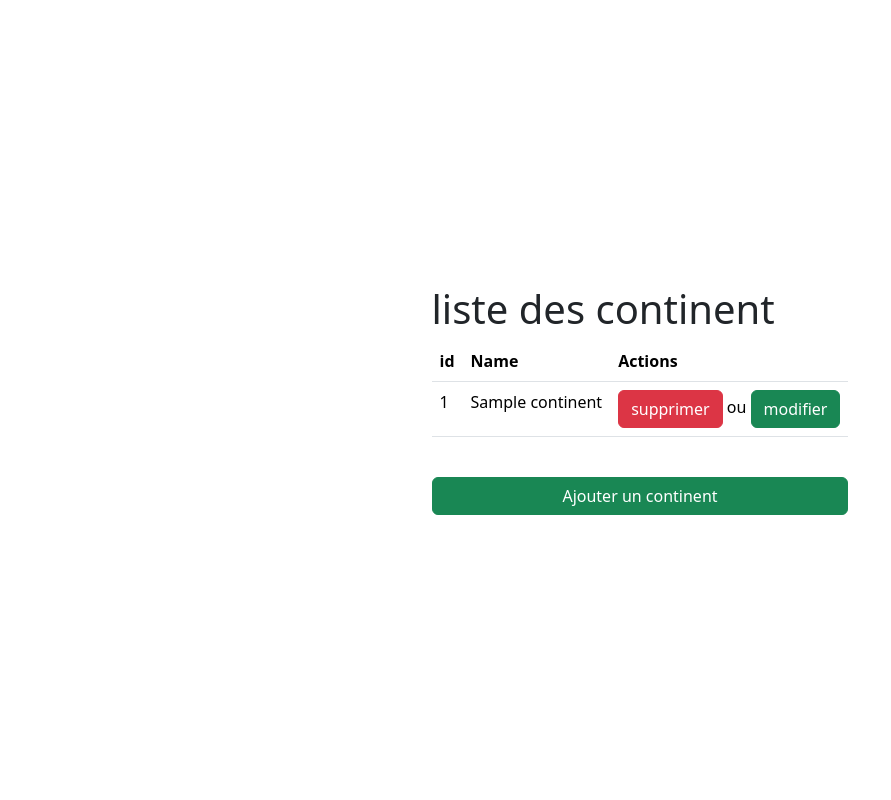
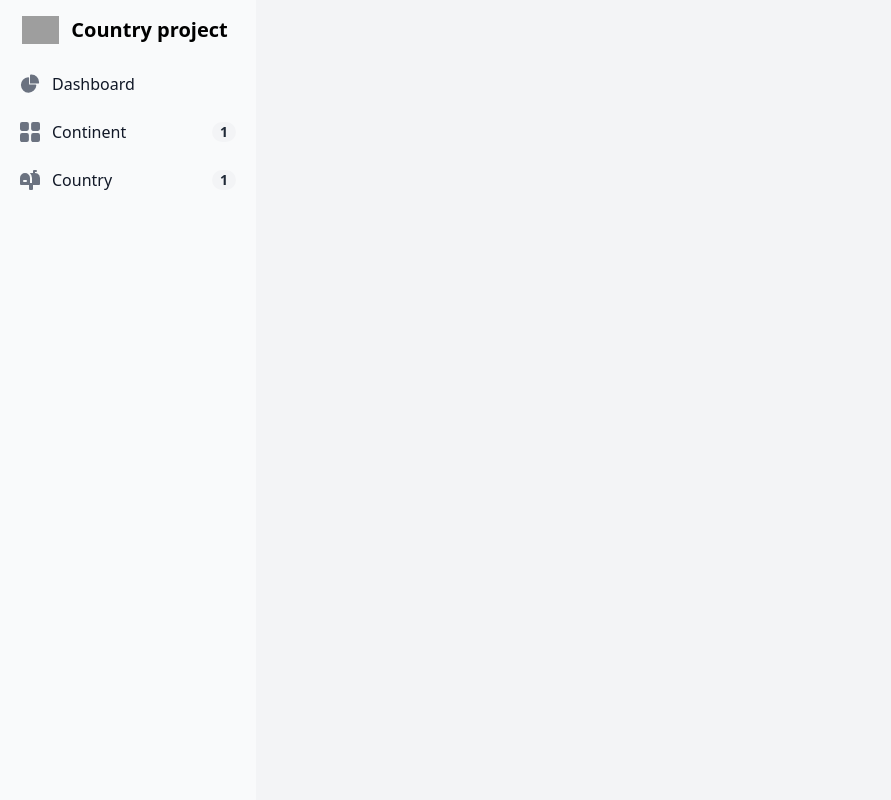
Before and after one commit to Sabo110/country, a Django app: page / in a window 1280 px wide. Shown: the whole page, without its empty margins (0-891 px from the left). Run offline with Django 5.2, Linux system fonts and the light colour scheme; tables that the repository leaves empty hold one stand-in row (values such as "Sample post"); some libraries are stand-ins or nearby versions; grey boxes are pictures that could not be loaded.

Commit message:
creation de la sidebar et integration de talcss et flowbite

```diff
--- a/src/lespays/templates/home.html
+++ b/src/lespays/templates/home.html
@@ -1,6 +1,7 @@
 {% extends "base.html" %}
 
 {% block content %}
+
     <div>
         <h1>liste des continent</h1>
         <ul class="list-group bg-primary">
--- a/src/lespays/views.py
+++ b/src/lespays/views.py
@@ -7,9 +7,11 @@ from .forms import ContinentForm
 # Create your views here.
 def home(request):
     context = {
-        'liste' : Continent.objects.all()
+        'nb_continent' : Continent.objects.all().count(),
+        'nb_pays': Pays.objects.all().count(),
     }
-    return render(request, 'home.html', context)
+    return render(request, 'sidebar.html', context)
+
 
 class ContinentCreateView(CreateView):
     model = Continent
--- a/src/templates/base.html
+++ b/src/templates/base.html
@@ -4,9 +4,12 @@
     <meta charset="UTF-8">
     <meta name="viewport" content="width=device-width, initial-scale=1.0">
     <link href="https://cdn.jsdelivr.net/npm/bootstrap@5.3.3/dist/css/bootstrap.min.css" rel="stylesheet" integrity="sha384-QWTKZyjpPEjISv5WaRU9OFeRpok6YctnYmDr5pNlyT2bRjXh0JMhjY6hW+ALEwIH" crossorigin="anonymous">
+    <link href="https://cdnjs.cloudflare.com/ajax/libs/flowbite/2.3.0/flowbite.min.css" rel="stylesheet" />
+    <script src="https://cdn.tailwindcss.com"></script>
     <title>{% block title %}{% endblock title %}</title>
 </head>
-<body class="d-flex justify-content-center align-items-center min-vh-100">
-{% block content %}{% endblock content %}
+<body class="min-vh-100">
+    {% block content %}{% endblock content %}
+    <script src="https://cdnjs.cloudflare.com/ajax/libs/flowbite/2.3.0/flowbite.min.js"></script>
 </body>
 </html>
--- /dev/null
+++ b/src/templates/sidebar.html
@@ -0,0 +1,62 @@
+<!DOCTYPE html>
+<html lang="en">
+<head>
+    <meta charset="UTF-8">
+    <meta name="viewport" content="width=device-width, initial-scale=1.0">
+    <link href="https://cdnjs.cloudflare.com/ajax/libs/flowbite/2.3.0/flowbite.min.css" rel="stylesheet" />
+    <script src="https://cdn.tailwindcss.com"></script>
+    <title>{% block title %}{% endblock title %}</title>
+</head>
+<body>
+
+    <button data-drawer-target="logo-sidebar" data-drawer-toggle="logo-sidebar" aria-controls="logo-sidebar" type="button" class="inline-flex items-center p-2 mt-2 ms-3 text-sm text-gray-500 rounded-lg sm:hidden hover:bg-gray-100 focus:outline-none focus:ring-2 focus:ring-gray-200 dark:text-gray-400 dark:hover:bg-gray-700 dark:focus:ring-gray-600">
+        <span class="sr-only">Open sidebar</span>
+        <svg class="w-6 h-6" aria-hidden="true" fill="currentColor" viewBox="0 0 20 20" xmlns="http://www.w3.org/2000/svg">
+        <path clip-rule="evenodd" fill-rule="evenodd" d="M2 4.75A.75.75 0 012.75 4h14.5a.75.75 0 010 1.5H2.75A.75.75 0 012 4.75zm0 10.5a.75.75 0 01.75-.75h7.5a.75.75 0 010 1.5h-7.5a.75.75 0 01-.75-.75zM2 10a.75.75 0 01.75-.75h14.5a.75.75 0 010 1.5H2.75A.75.75 0 012 10z"></path>
+        </svg>
+    </button>
+
+    <aside id="logo-sidebar" class="fixed top-0 left-0 z-40 w-64 h-screen transition-transform -translate-x-full sm:translate-x-0" aria-label="Sidebar">
+        <div class="h-full px-3 py-4 overflow-y-auto bg-gray-50 dark:bg-gray-800">
+            <a href="https://flowbite.com/" class="flex items-center ps-2.5 mb-5">
+                <img src="https://flowbite.com/docs/images/logo.svg" class="h-6 me-3 sm:h-7" alt="Flowbite Logo" />
+                <span class="self-center text-xl font-semibold whitespace-nowrap dark:text-white">Country project</span>
+            </a>
+            <ul class="space-y-2 font-medium">
+                <li>
+                    <a href="#" class="flex items-center p-2 text-gray-900 rounded-lg dark:text-white hover:bg-gray-100 dark:hover:bg-gray-700 group">
+                        <svg class="w-5 h-5 text-gray-500 transition duration-75 dark:text-gray-400 group-hover:text-gray-900 dark:group-hover:text-white" aria-hidden="true" xmlns="http://www.w3.org/2000/svg" fill="currentColor" viewBox="0 0 22 21">
+                        <path d="M16.975 11H10V4.025a1 1 0 0 0-1.066-.998 8.5 8.5 0 1 0 9.039 9.039.999.999 0 0 0-1-1.066h.002Z"/>
+                        <path d="M12.5 0c-.157 0-.311.01-.565.027A1 1 0 0 0 11 1.02V10h8.975a1 1 0 0 0 1-.935c.013-.188.028-.374.028-.565A8.51 8.51 0 0 0 12.5 0Z"/>
+                        </svg>
+                        <span class="ms-3">Dashboard</span>
+                    </a>
+                </li>
+                <li>
+                    <a href="#" class="flex items-center p-2 text-gray-900 rounded-lg dark:text-white hover:bg-gray-100 dark:hover:bg-gray-700 group">
+                        <svg class="flex-shrink-0 w-5 h-5 text-gray-500 transition duration-75 dark:text-gray-400 group-hover:text-gray-900 dark:group-hover:text-white" aria-hidden="true" xmlns="http://www.w3.org/2000/svg" fill="currentColor" viewBox="0 0 18 18">
+                        <path d="M6.143 0H1.857A1.857 1.857 0 0 0 0 1.857v4.286C0 7.169.831 8 1.857 8h4.286A1.857 1.857 0 0 0 8 6.143V1.857A1.857 1.857 0 0 0 6.143 0Zm10 0h-4.286A1.857 1.857 0 0 0 10 1.857v4.286C10 7.169 10.831 8 11.857 8h4.286A1.857 1.857 0 0 0 18 6.143V1.857A1.857 1.857 0 0 0 16.143 0Zm-10 10H1.857A1.857 1.857 0 0 0 0 11.857v4.286C0 17.169.831 18 1.857 18h4.286A1.857 1.857 0 0 0 8 16.143v-4.286A1.857 1.857 0 0 0 6.143 10Zm10 0h-4.286A1.857 1.857 0 0 0 10 11.857v4.286c0 1.026.831 1.857 1.857 1.857h4.286A1.857 1.857 0 0 0 18 16.143v-4.286A1.857 1.857 0 0 0 16.143 10Z"/>
+                        </svg>
+                        <span class="flex-1 ms-3 whitespace-nowrap">Continent</span>
+                        <span class="inline-flex items-center justify-center px-2 ms-3 text-sm font-medium text-gray-800 bg-gray-100 rounded-full dark:bg-gray-700 dark:text-gray-300"> <strong>{{ nb_continent }}</strong> </span>
+                    </a>
+                </li>
+                <li>
+                    <a href="#" class="flex items-center p-2 text-gray-900 rounded-lg dark:text-white hover:bg-gray-100 dark:hover:bg-gray-700 group">
+                        <svg class="flex-shrink-0 w-5 h-5 text-gray-500 transition duration-75 dark:text-gray-400 group-hover:text-gray-900 dark:group-hover:text-white" aria-hidden="true" xmlns="http://www.w3.org/2000/svg" fill="currentColor" viewBox="0 0 20 20">
+                        <path d="m17.418 3.623-.018-.008a6.713 6.713 0 0 0-2.4-.569V2h1a1 1 0 1 0 0-2h-2a1 1 0 0 0-1 1v2H9.89A6.977 6.977 0 0 1 12 8v5h-2V8A5 5 0 1 0 0 8v6a1 1 0 0 0 1 1h8v4a1 1 0 0 0 1 1h2a1 1 0 0 0 1-1v-4h6a1 1 0 0 0 1-1V8a5 5 0 0 0-2.582-4.377ZM6 12H4a1 1 0 0 1 0-2h2a1 1 0 0 1 0 2Z"/>
+                        </svg>
+                        <span class="flex-1 ms-3 whitespace-nowrap">Country</span>
+                        <span class="inline-flex items-center justify-center px-2 ms-3 text-sm font-medium text-gray-800 bg-gray-100 rounded-full dark:bg-gray-700 dark:text-gray-300"> <strong>{{ nb_pays }}</strong> </span>
+                    </a>
+                </li>
+            </ul>
+        </div>
+    </aside>
+
+    <div class="p-4 sm:ml-64 bg-gray-100 min-h-screen">
+        {% block content %}{% endblock content %}
+    </div>
+    <script src="https://cdnjs.cloudflare.com/ajax/libs/flowbite/2.3.0/flowbite.min.js"></script>
+</body>
+</html>
```
